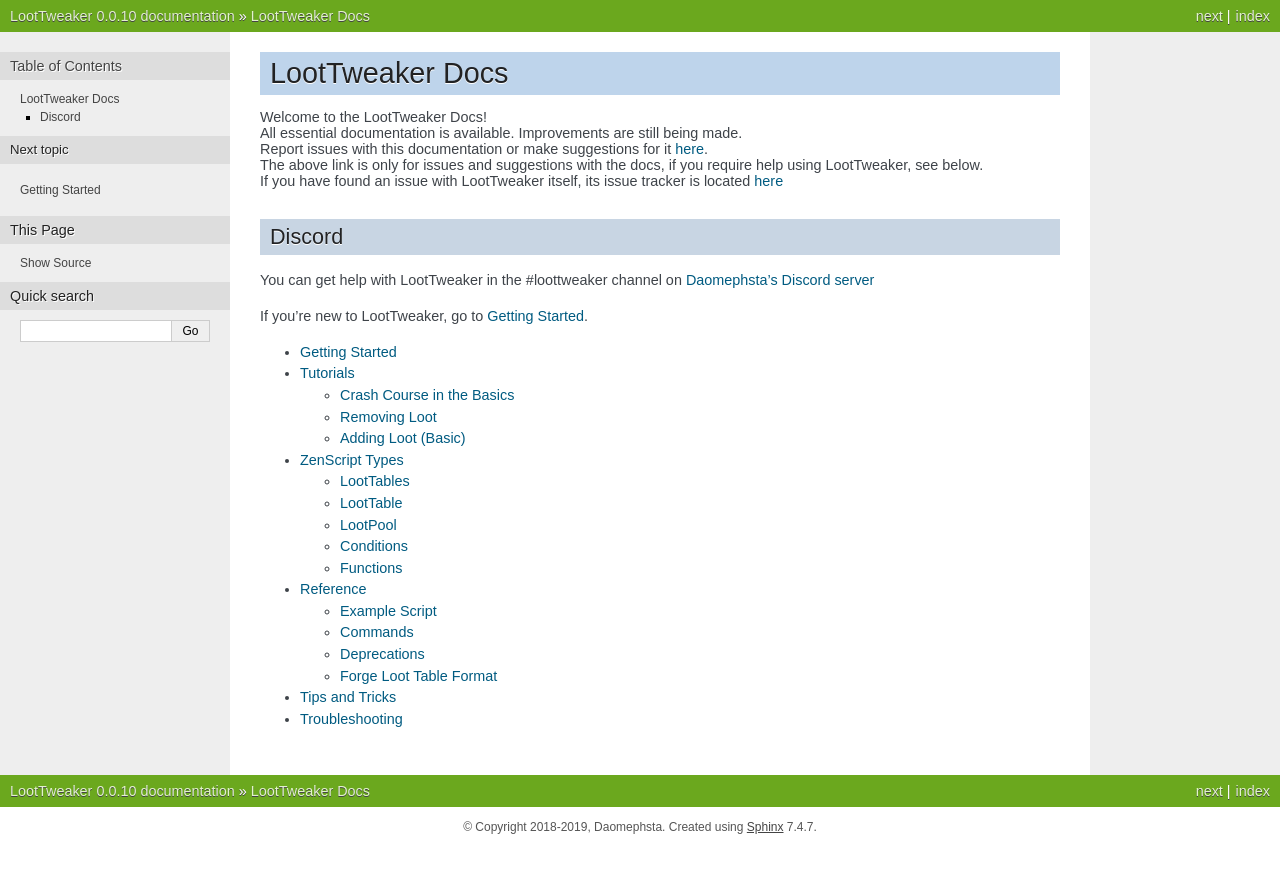
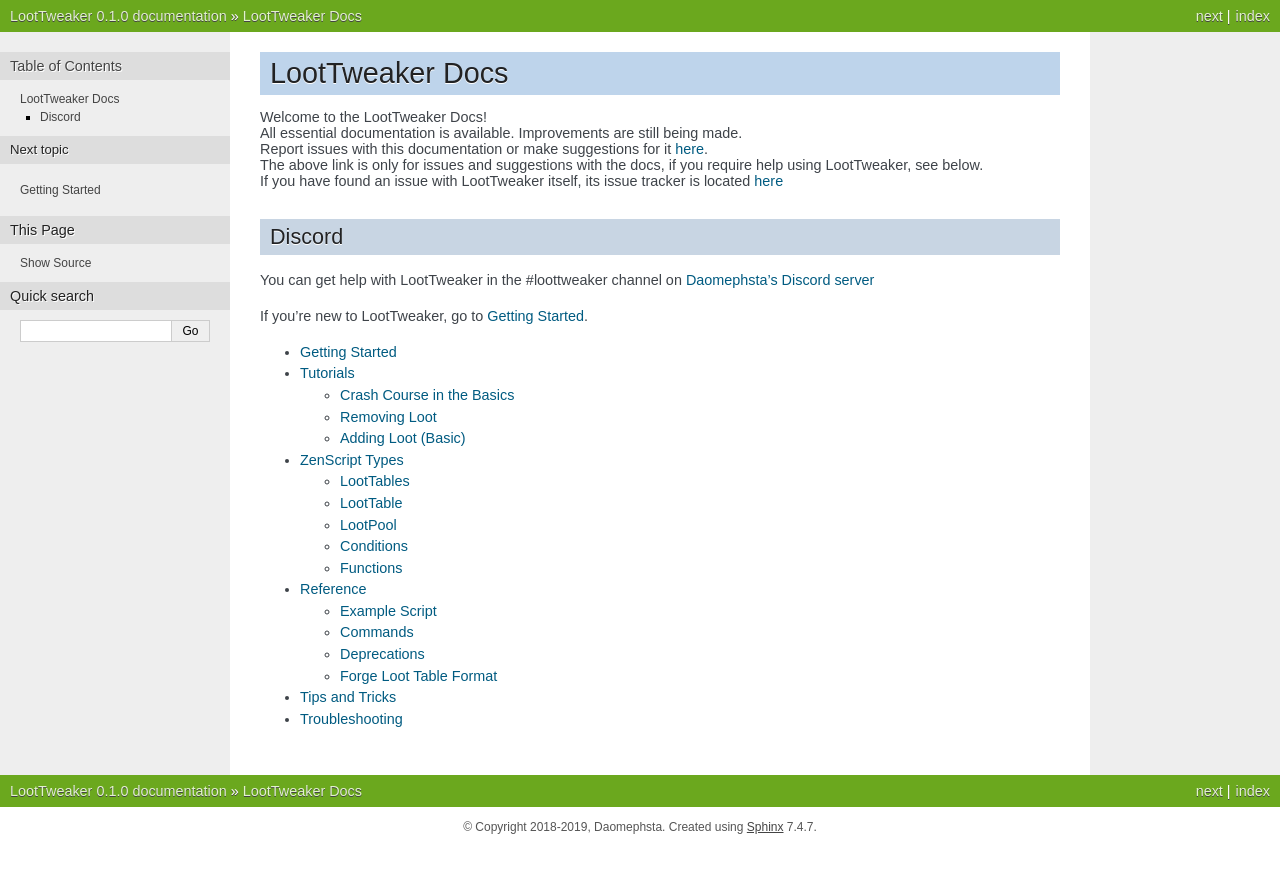
Before and after one commit to Foreck1/LootTweaker-Docs, a Sphinx documentation site: the page built from docs/index.rst, in a window 1280 px wide. Shown: the top 873 px of the page. Built offline with Sphinx 7.4.7, drawn with Linux system fonts in a browser that asks for light colours.

Commit message:
Update version to 0.1.0

```diff
--- a/docs/conf.py
+++ b/docs/conf.py
@@ -5,7 +5,7 @@
 author = 'Daomephsta'
 
 # The short X.Y version
-release = version = '0.0.10'
+release = version = '0.1.0'
 
 
 # -- General configuration ---------------------------------------------------
```
